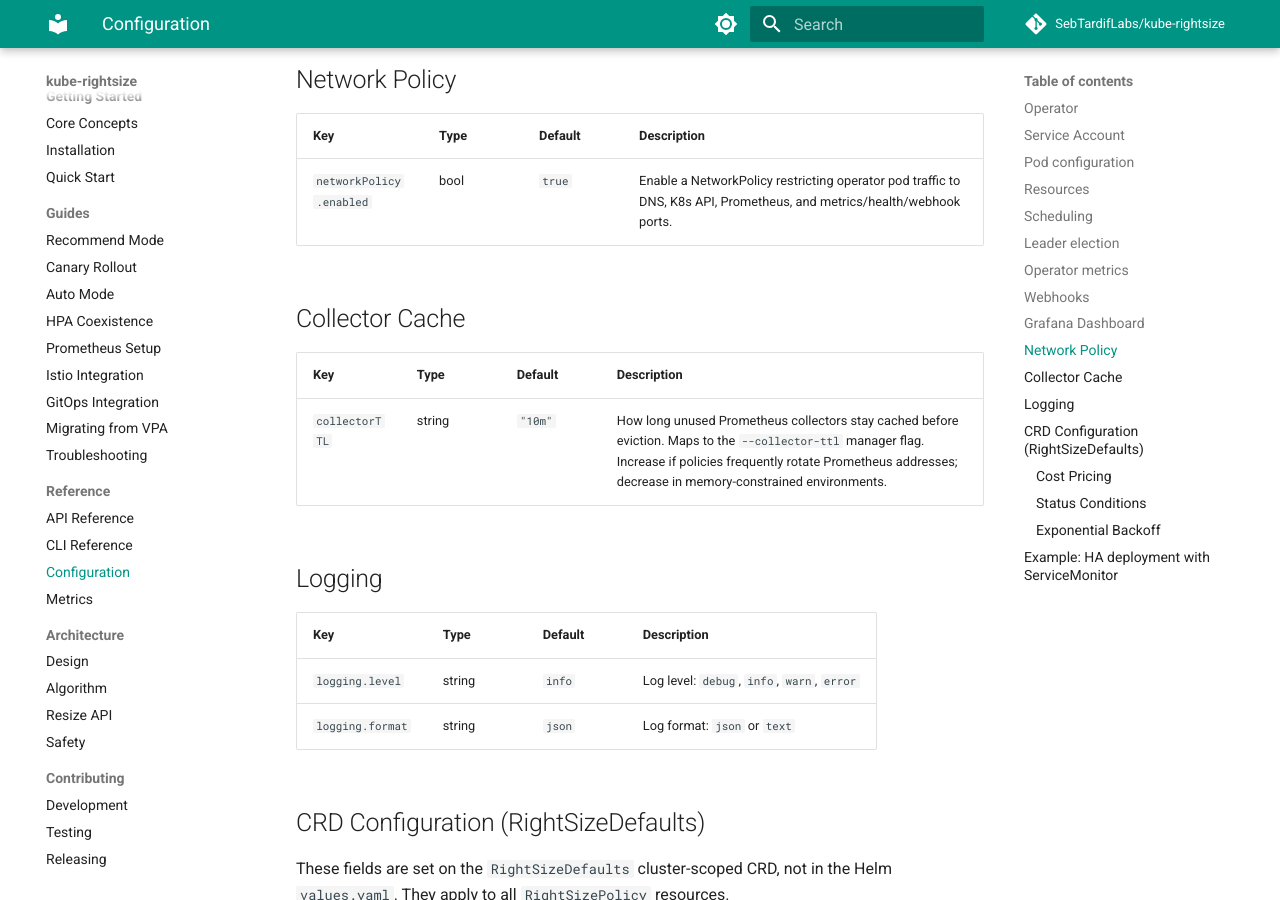
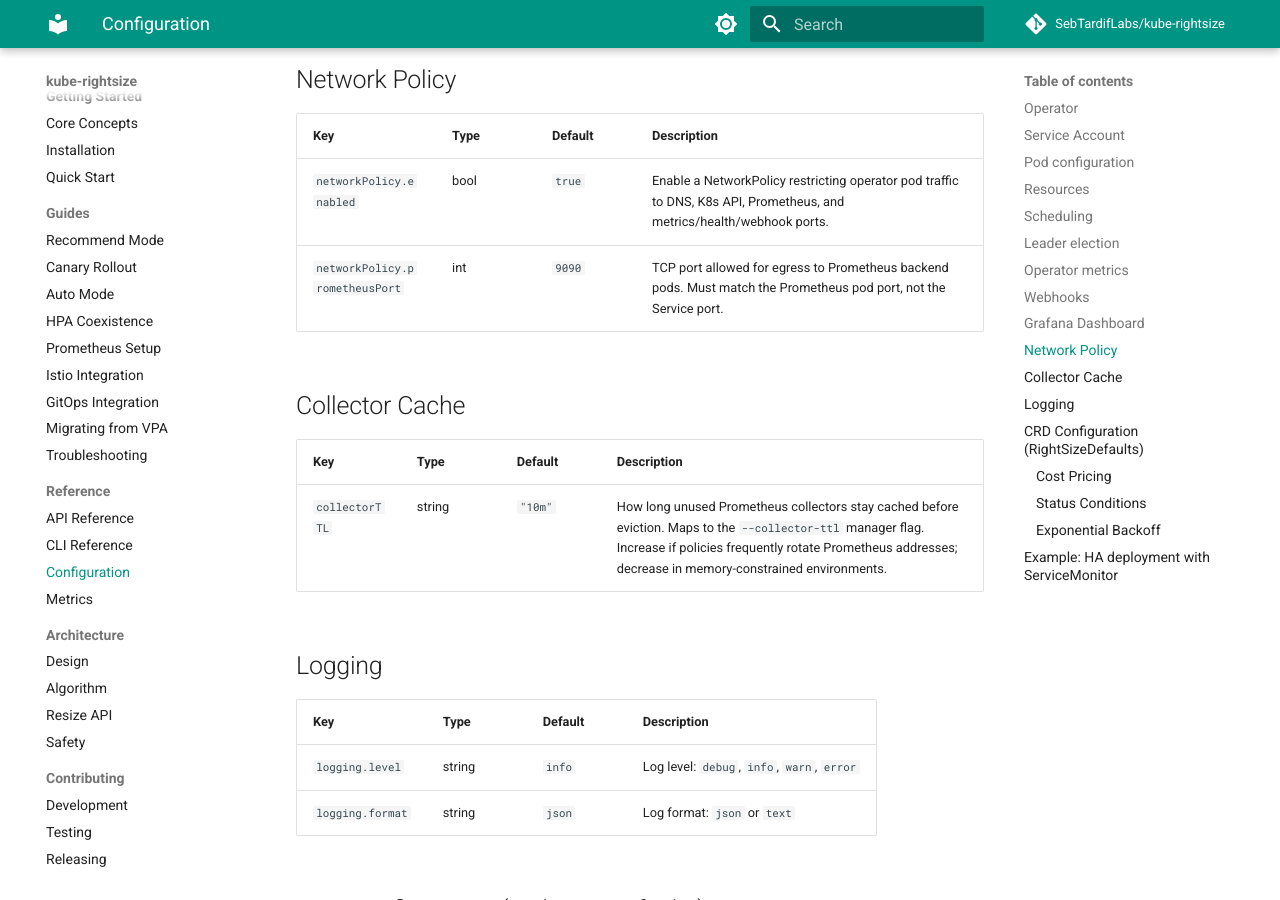
Before and after one commit to attune-io/attune, an MkDocs documentation site: the page built from docs/reference/configuration.md, in a window 1280 px wide and 900 px high, scrolled down 3582 px. Built offline with MkDocs 1.6.1 and Material for MkDocs 9.7.7, drawn with Linux system fonts in a browser that asks for light colours; comment, search, counter and statistics services are not loaded.

Commit message:
Fix API reference: add CronJob/Job to targetRef.kind, fix resizeHistory enums, add prometheusPort doc
- targetRef.kind now lists all 5 supported kinds (was missing CronJob/Job)
- resizeHistory[].resource updated to include cpu+memory
- resizeHistory[].method updated to include Eviction
- networkPolicy.prometheusPort added to configuration reference

Signed-off-by: Sebastien Tardif <sebtardif@ncf.ca>

```diff
--- a/docs/reference/configuration.md
+++ b/docs/reference/configuration.md
@@ -85,6 +85,7 @@
 | Key | Type | Default | Description |
 |-----|------|---------|-------------|
 | `networkPolicy.enabled` | bool | `true` | Enable a NetworkPolicy restricting operator pod traffic to DNS, K8s API, Prometheus, and metrics/health/webhook ports. |
+| `networkPolicy.prometheusPort` | int | `9090` | TCP port allowed for egress to Prometheus backend pods. Must match the Prometheus pod port, not the Service port. |
 
 ## Collector Cache
 
```
Also changed, not shown: docs/reference/api.md (+3 -3 lines).
